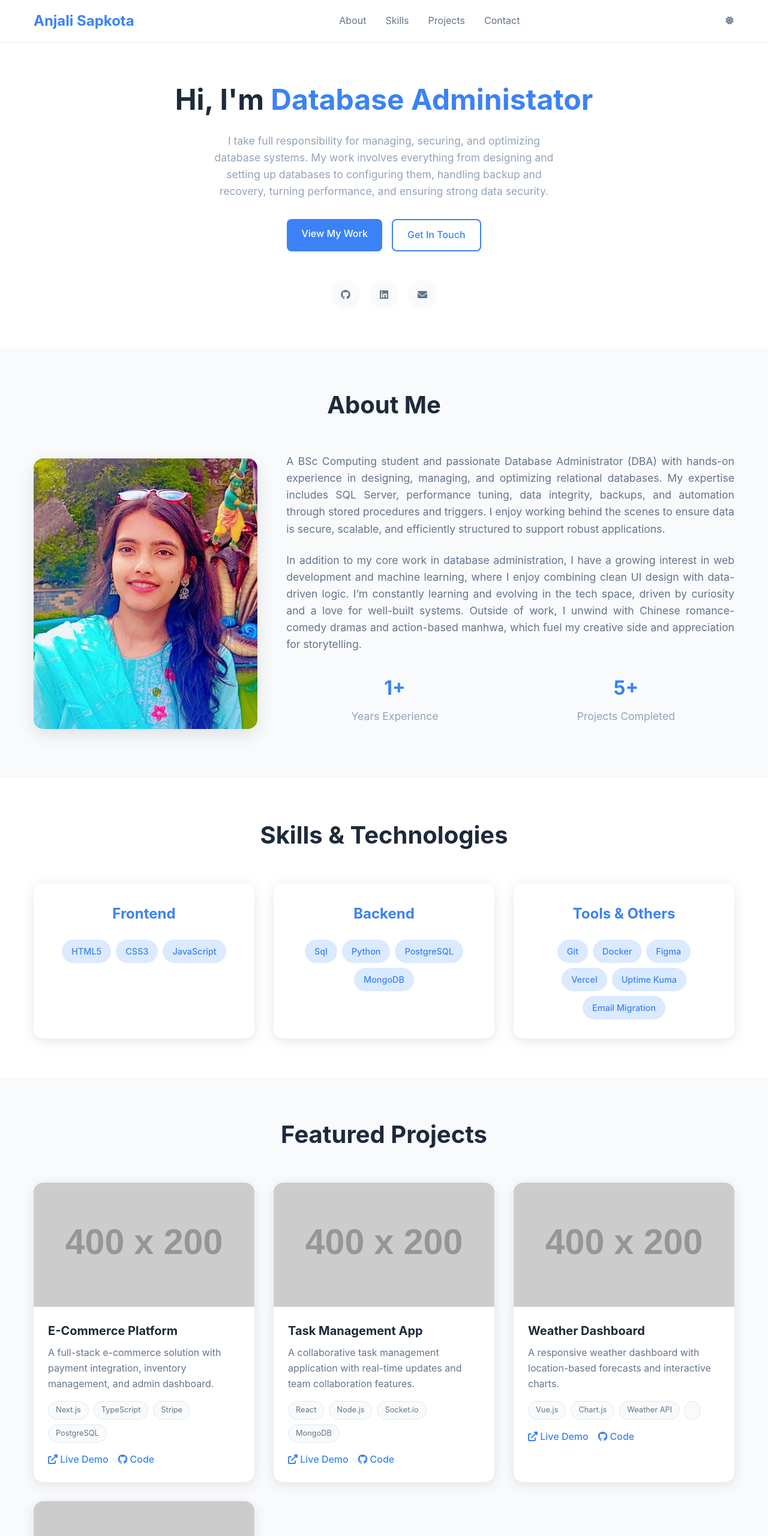
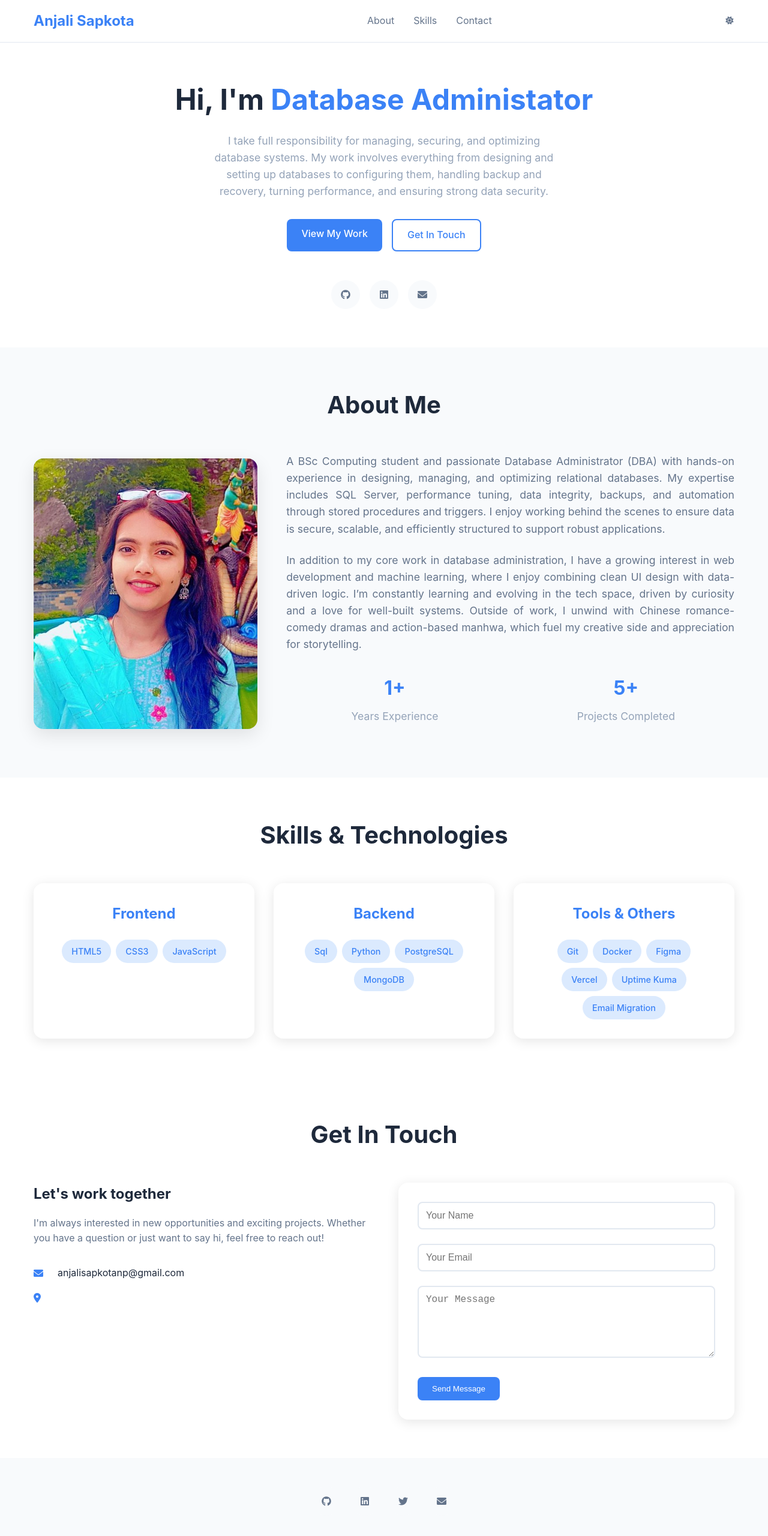
Before and after one commit to Anjalisapk/Anjalisapk.github.io, a plain HTML site: page index.html in a window 1280 px wide. Shown: the top 2560 px of the page at 60% size. Drawn offline with Linux system fonts and the light colour scheme; placeholder pictures from the web are drawn by us.

Commit message:
hide project

```diff
--- a/index.html
+++ b/index.html
@@ -22,7 +22,7 @@
                     <ul class="nav-list">
                         <li><a href="#about" class="nav-link">About</a></li>
                         <li><a href="#skills" class="nav-link">Skills</a></li>
-                        <li><a href="#projects" class="nav-link">Projects</a></li>
+                        <!-- <li><a href="#projects" class="nav-link">Projects</a></li> -->
                         <li><a href="#contact" class="nav-link">Contact</a></li>
                     </ul>
                 </nav>
@@ -166,7 +166,7 @@
     </section>
 
     <!-- Projects Section -->
-    <section id="projects" class="projects">
+    <!-- <section id="projects" class="projects">
         <div class="container">
             <h2 class="section-title">Featured Projects</h2>
 
@@ -268,7 +268,7 @@
                 </div>
             </div>
         </div>
-    </section>
+    </section> -->
 
     <!-- Contact Section -->
     <section id="contact" class="contact">
```
